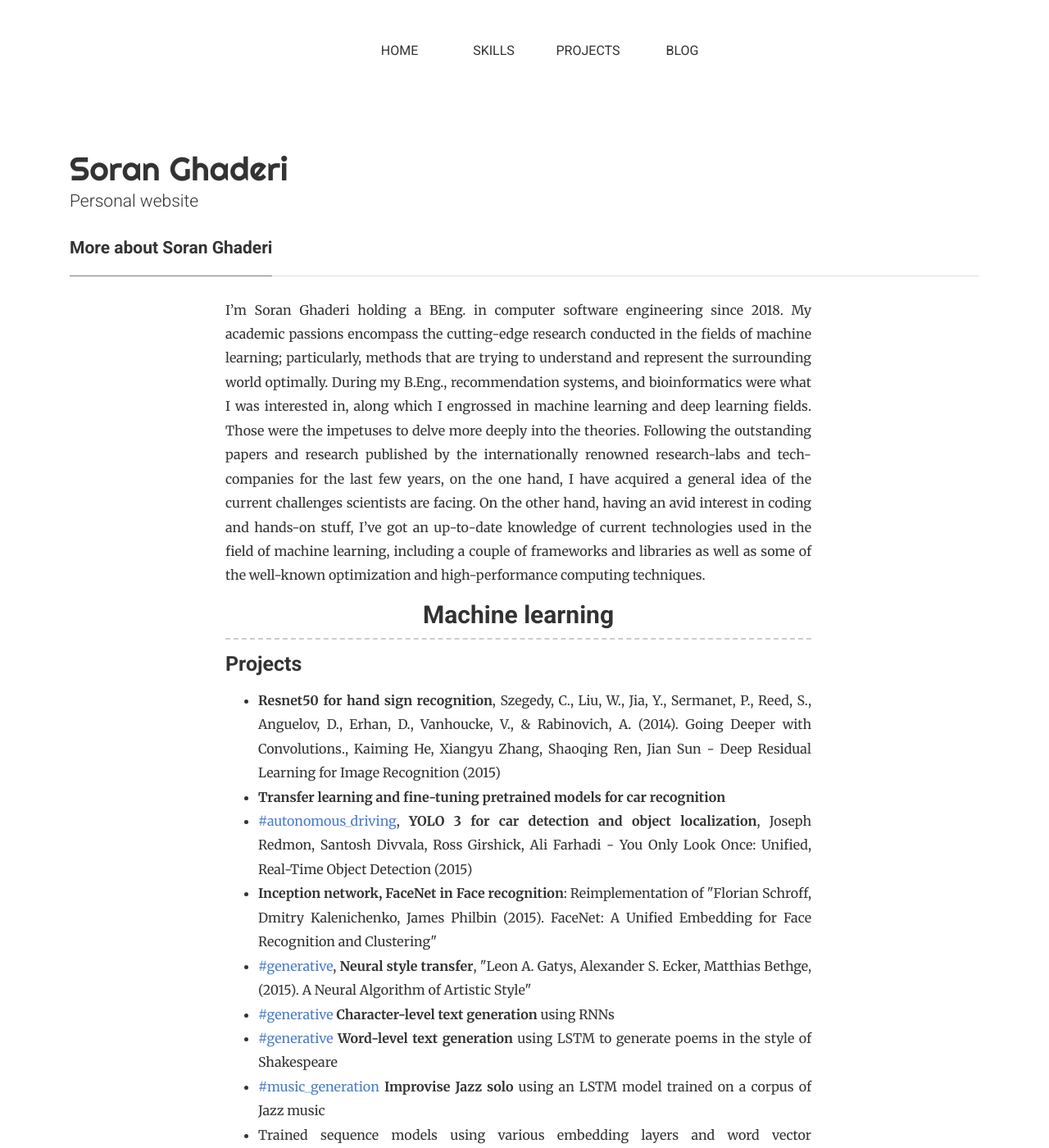
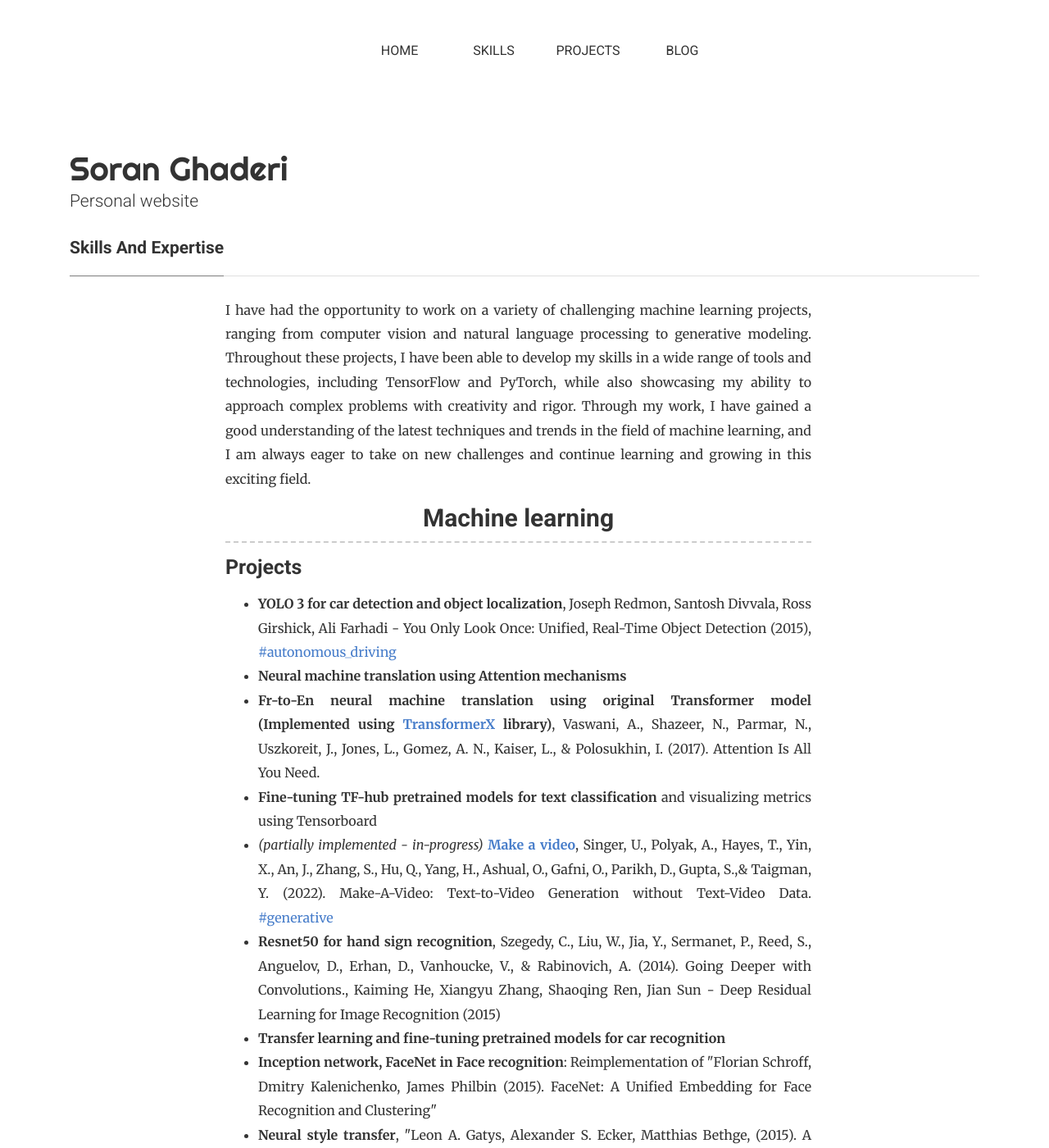
Before and after one commit to soran-ghaderi/soran-ghaderi.github.io, a Jekyll site: the page built from _pages/skills.html, in a window 1280 px wide and 1400 px high. Shown: the whole window at 82% size. Built offline with Jekyll 4.4.1, drawn with Linux system fonts in a browser that asks for light colours; nearby versions of some CDN libraries; some of the changed text lies outside the part shown.

Commit message:
doc: Update skills.html add intro

```diff
--- a/_pages/skills.html
+++ b/_pages/skills.html
@@ -1,6 +1,6 @@
 ---
 layout: page
-title: More about Soran Ghaderi
+title: Skills And Expertise
 permalink: /skills
 comments: false
 ---
@@ -8,52 +8,57 @@ comments: false
 
 <div class="row justify-content-between">
 <div class="col-md-8 pr-5">
-    <p>I’m Soran Ghaderi holding a BEng. in computer software engineering since 2018. My academic passions encompass the cutting-edge research conducted in the fields of machine learning; particularly, methods that are trying to understand and represent the surrounding world optimally.
-
-        During my B.Eng., recommendation systems, and bioinformatics were what I was interested in, along which I engrossed in machine learning and deep learning fields. Those were the impetuses to delve more deeply into the theories. Following the outstanding papers and research published by the internationally renowned research-labs and tech-companies for the last few years, on the one hand, I have acquired a general idea of the current challenges scientists are facing. On the other hand, having an avid interest in coding and hands-on stuff, I’ve got an up-to-date knowledge of current technologies used in the field of machine learning, including a couple of frameworks and libraries as well as some of the well-known optimization and high-performance computing techniques.</p>
+    <p>I have had the opportunity to work on a variety of challenging machine learning projects, ranging from computer
+        vision and natural language processing to generative modeling. Throughout these
+        projects, I have been able to develop my skills in a wide range of tools and technologies, including
+        TensorFlow and PyTorch, while also showcasing my ability to approach complex problems with creativity
+        and rigor. Through my work, I have gained a good understanding of the latest techniques and trends in the
+        field of machine learning, and I am always eager to take on new challenges and continue learning and growing
+        in this exciting field.</p>
 
     <h3>Machine learning</h3>
     <h4>Projects</h4>
     <ul>
+        <li><b>YOLO 3 for car detection and object localization</b>, Joseph Redmon, Santosh Divvala, Ross Girshick, Ali Farhadi - You
+            Only Look Once: Unified, Real-Time Object Detection (2015), <a href="">#autonomous_driving</a></li>
+        <li><b>Neural machine translation using Attention mechanisms</b></li>
+        <li><b>Fr-to-En neural machine translation using original Transformer model (Implemented using
+            <a href="https://github.com/tensorops/TransformerX" target="_blank">TransformerX</a> library)</b>,
+        Vaswani, A., Shazeer, N., Parmar, N., Uszkoreit, J., Jones, L., Gomez, A. N., Kaiser, L., & Polosukhin,
+        I. (2017). Attention Is All You Need.</li>
+        <li><b>Fine-tuning TF-hub pretrained models for text classification</b> and visualizing metrics using Tensorboard</li>
+        <li><i>(partially implemented - in-progress)</i> <b><a href="https://github.com/soran-ghaderi/make-a-video" target="_blank">
+            Make a video</a></b>, Singer, U., Polyak, A., Hayes, T., Yin, X., An, J., Zhang, S., Hu, Q., Yang, H., Ashual,
+        O., Gafni, O., Parikh, D., Gupta, S.,& Taigman, Y. (2022). Make-A-Video: Text-to-Video Generation without
+        Text-Video Data. <a href="">#generative</a> </li>
         <li><b>Resnet50 for hand sign recognition</b>, Szegedy, C., Liu, W., Jia, Y., Sermanet, P., Reed,
         S., Anguelov, D., Erhan, D., Vanhoucke, V., & Rabinovich, A. (2014). Going Deeper with Convolutions.,
         Kaiming He, Xiangyu Zhang, Shaoqing Ren, Jian Sun - Deep Residual Learning for Image Recognition (2015)</li>
         <li><b>Transfer learning and fine-tuning pretrained models for car recognition</b></li>
-        <li><a href="">#autonomous_driving</a>, <b>YOLO 3 for car detection and object localization</b>, Joseph Redmon, Santosh Divvala, Ross Girshick, Ali Farhadi - You
-            Only Look Once: Unified, Real-Time Object Detection (2015)</li>
         <li><b>Inception network, FaceNet in Face recognition</b>: Reimplementation of "Florian Schroff, Dmitry Kalenichenko, James Philbin (2015).
         FaceNet: A Unified Embedding for Face Recognition and Clustering"</li>
-        <li><a href="">#generative</a>, <b>Neural style transfer</b>, "Leon A. Gatys, Alexander S. Ecker,
-            Matthias Bethge, (2015). A Neural Algorithm of Artistic Style"</li>
-        <li><a href="">#generative</a> <b>Character-level text generation</b> using RNNs</li>
-        <li><a href="">#generative</a> <b>Word-level text generation</b> using LSTM to generate poems in the style of Shakespeare</li>
-        <li><a href="">#music_generation</a> <b>Improvise Jazz solo</b> using an LSTM model trained on a corpus of Jazz music</li>
+        <li><b>Neural style transfer</b>, "Leon A. Gatys, Alexander S. Ecker,
+        Matthias Bethge, (2015). A Neural Algorithm of Artistic Style", <a href="">#generative</a>, </li>
+        <li><b>Character-level text generation</b> using RNNs, <a href="">#generative</a> </li>
+        <li><b>Word-level text generation</b> using LSTM to generate poems in the style of Shakespeare, <a href="">#generative</a> </li>
+        <li><b>Generating fruit image using variational autoencoders</b>, <a href="">#generative</a> </li>
+        <li><b>Classifying volcanoes on Venus</b>, trained on volcanoes on Venus dataset (Pytorch)</li>
+        <li><b>Improvise Jazz solo</b> using an LSTM model trained on a corpus of Jazz music, <a href="">#generative</a> </li>
         <li>Trained sequence models using various embedding layers and word vector representations i.e. Word2Vec,
         GloVe word vectors</li>
         <li><b>Sentiment classifier using LSTM and GloVe-6B-50d word vector representations</b> for suggesting most relevant emojis regarding the input text,
         trained on EMOJISET dataset</li>
-        <li><b>Neural machine translation using Attention mechanisms</b></li>
-        <li><b>Fr-to-En neural machine translation using original Transformer model (Implemented using
-            <a href="https://github.com/tensorops/TransformerX">TransformerX</a> library)</b>,
-            Vaswani, A., Shazeer, N., Parmar, N., Uszkoreit, J., Jones, L., Gomez, A. N., Kaiser, L., & Polosukhin,
-            I. (2017). Attention Is All You Need.</li>
         <li><b>Deep learning for trigger word detection</b></li>
         <li><b>Trained sequence models using attention mechanisms</b></li>
         <li><b>Tweet emotion recognition</b></li>
-        <li><b>Fine-tuning TF-hub pretrained models for text classification</b> and visualizing metrics using Tensorboard</li>
-        <li><b>Classifying volcanoes on Venus</b>, trained on volcanoes on Venus dataset (Pytorch)</li>
-        <li><a href="">#generative</a> <b>Generating fruit image using variational autoencoders</b></li>
-        <li><a href="">#generative</a> (partially implemented - in-progress) <b><a href="https://github.com/soran-ghaderi/make-a-video">
-            Make a video</a></b>, Singer, U., Polyak, A., Hayes, T., Yin, X., An, J., Zhang, S., Hu, Q., Yang, H., Ashual,
-            O., Gafni, O., Parikh, D., Gupta, S.,& Taigman, Y. (2022). Make-A-Video: Text-to-Video Generation without
-            Text-Video Data. </li>
     </ul>
     <h4>Tools</h4>
     <ul>
-        <li><b>Tensorflow:</b> Mainly used Tensorflow in different projects such as python libraries, CV, NLP projects.
-        </li>
-        <li>Tensorflow</li>
+        <li><b>Tensorflow:</b> Mainly used it in different projects such as python libraries, CV, NLP projects.</li>
         <li>Pytorch</li>
+I have had the opportunity to work on a variety of challenging machine learning projects, ranging from computer vision and natural language processing to generative modeling and sentiment
+        <li><b>Programming Languages</b></li>
+        <li><b></b></li>
         <li>Self supervised learning</li>
     </ul>
 
```
Lines whose indentation alone changed are shown as unchanged.
